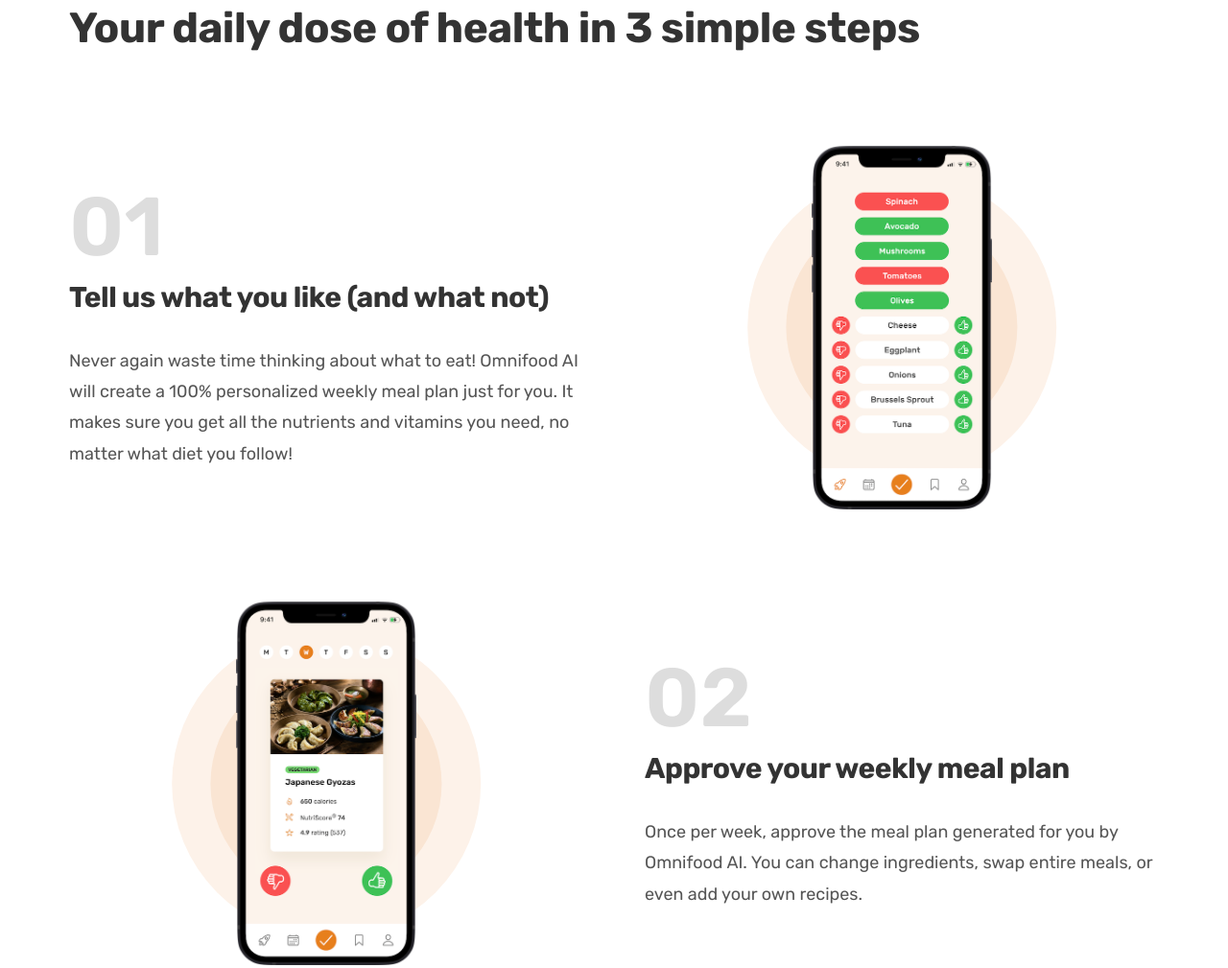
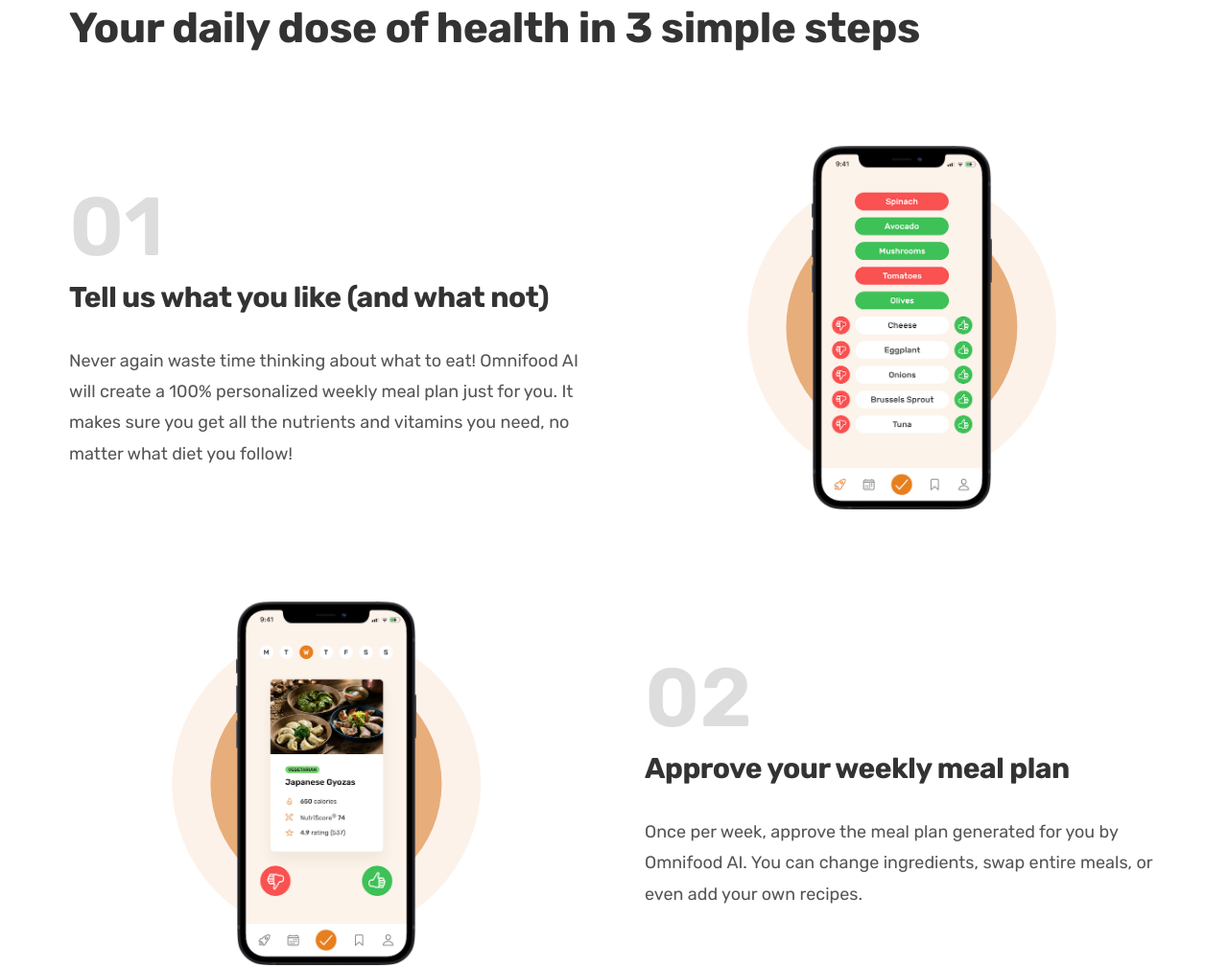
Before and after one commit to mythtran/html-css, a plain HTML site: page index.html in a window 1280 px wide. Shown: the part 1083-2092 px from the top of the page at 96% size. Drawn offline with nearby package versions, Linux system fonts and the light colour scheme.

Commit message:
Add code 1204

```diff
--- a/css/style.css
+++ b/css/style.css
@@ -261,7 +261,7 @@ body {
 .step-img-box::after {
   width: 45%;
   padding-bottom: 45%;
-  background-color: #fae5d3;
+  background-color: #e7ae7b;
   z-index: -1;
 }
 
```
